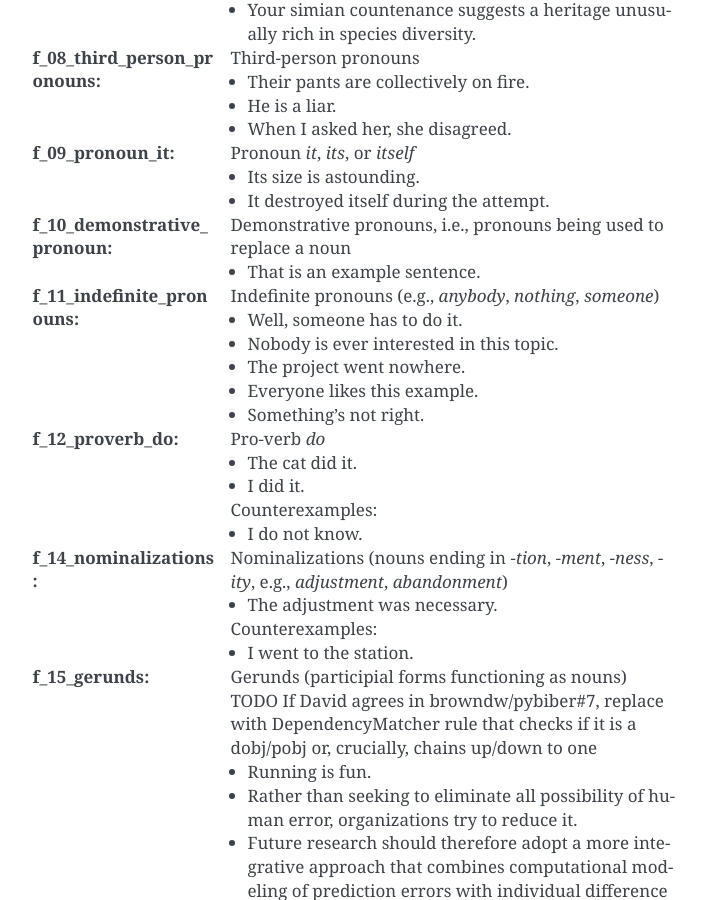
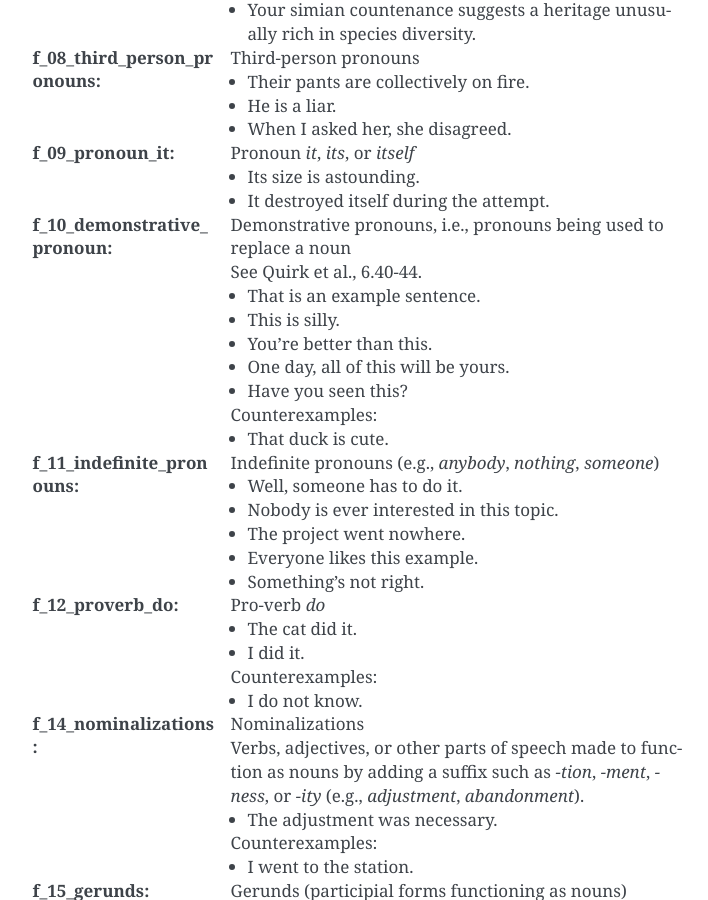
Before and after one commit to capnrefsmmat/matcherator, a Sphinx documentation site: the page built from docs/pseudobiber-reference.rst, in a window 1280 px wide and 900 px high, scrolled down 1002 px. Shown: the whole window, without its empty margins (396-1104 px from the left). Built offline with Sphinx 7.4.7, drawn with Linux system fonts in a browser that asks for light colours; some of the changed text lies outside the part shown.

Commit message:
Further Biber documentation and examples

```diff
--- a/docs/pseudobiber-reference.rst
+++ b/docs/pseudobiber-reference.rst
@@ -78,9 +78,17 @@ pattern-matches on sequences of token attributes.
 :f_10_demonstrative_pronoun:
    Demonstrative pronouns, i.e., pronouns being used to replace a noun
 
+   See Quirk et al., 6.40-44.
 
    * That is an example sentence.
+   * This is silly.
+   * You're better than this.
+   * One day, all of this will be yours.
+   * Have you seen this?
 
+   Counterexamples:
+
+   * That duck is cute.
 :f_11_indefinite_pronouns:
    Indefinite pronouns (e.g., *anybody*, *nothing*, *someone*)
 
@@ -102,8 +110,9 @@ pattern-matches on sequences of token attributes.
 
    * I do not know.
 :f_14_nominalizations:
-   Nominalizations (nouns ending in *-tion*, *-ment*, *-ness*, *-ity*, e.g., *adjustment*, *abandonment*)
+   Nominalizations
 
+   Verbs, adjectives, or other parts of speech made to function as nouns by adding a suffix such as *-tion*, *-ment*, *-ness*, or *-ity* (e.g., *adjustment*, *abandonment*).
 
    * The adjustment was necessary.
 
@@ -307,6 +316,7 @@ pattern-matches on sequences of token attributes.
 :f_55_verb_public:
    Public verbs
 
+   Verbs describing speech actions (e.g., *allege*, *insist*, *reply*). See Quirk et al., 16.31.
 
    * He announced his opinions.
    * She remarked that this example is stupid.
@@ -319,6 +329,7 @@ pattern-matches on sequences of token attributes.
 :f_56_verb_private:
    Private verbs
 
+   Verbs describing private intellectual states or intellectual acts (e.g., *realize*, *think*). See Quirk et al., 16.31.
 
    * I anticipate a raise.
    * I did not realise the issue.
@@ -327,6 +338,7 @@ pattern-matches on sequences of token attributes.
 :f_57_verb_suasive:
    Suasive verbs
 
+   Verbs describing intentions to cause a future change (e.g., *arrange*, *propose*, *suggest*). See Quirk et al., 16.32.
 
    * She decreed that none will survive.
    * I will ensure that you succeed.
```
Also changed, not shown: other parts of docs/pseudobiber-reference.rst (+5 -3 lines), 1 other file.
